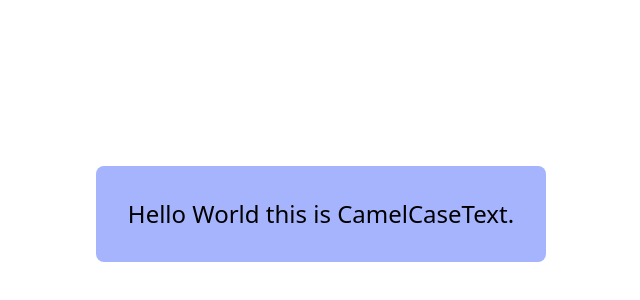
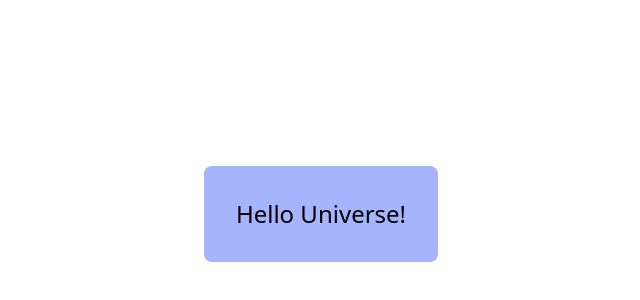
Before and after one commit to Public-Reviews/PublicReviewsWebsite, a React (Create React App) app: page / in a window 1280 px wide. Shown: the part 186-486 px from the top of the page, without its empty margins (319-959 px from the left). Built offline with nearby package versions, Linux system fonts and the light colour scheme.

Commit message:
World has become ur universe

```diff
--- a/src/Components/Dummy.js
+++ b/src/Components/Dummy.js
@@ -7,7 +7,7 @@ export function Dummy() {
         {/*Under the className attribute use appropriate TailWindCSS as demonstrated below for styling*/}
         <div className="cursor-pointer flex flex-row justify-center w-screen h-screen place-items-center">
             <div className="bg-indigo-300 p-8 rounded-lg hover:bg-indigo-600 hover:text-white hover:shadow-2xl transition duration-300">
-                <div className="text-2xl">Hello World this is CamelCaseText.</div>
+                <div className="text-2xl">Hello Universe!</div>
             </div>
         </div>
     </div>
```
